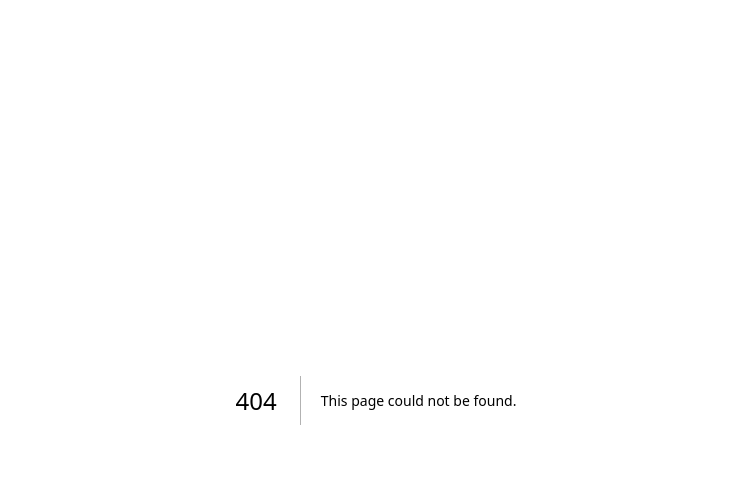
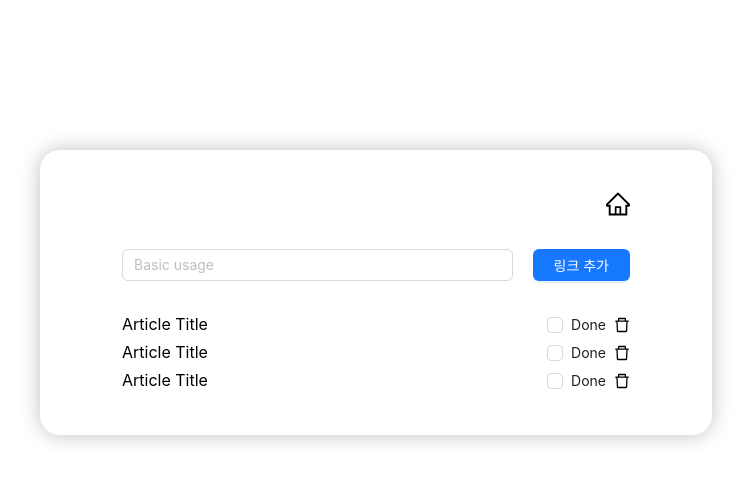
Before and after one commit to bible-highting/RandomArticle, a Next.js app in the folder random-article/: page /list in a window 1280 px wide. Before the commit this address had no page. Shown: the top 482 px of the page, without its empty margins (264-1015 px from the left). Built offline with nearby package versions, Linux system fonts and the light colour scheme.

Commit message:
data page markup&styling
- Antdesign icon 설치

```diff
--- a/random-article/package.json
+++ b/random-article/package.json
@@ -9,6 +9,7 @@
     "lint": "next lint"
   },
   "dependencies": {
+    "@ant-design/icons": "^5.1.1",
     "@emotion/react": "^11.11.0",
     "@emotion/styled": "^11.11.0",
     "antd": "^5.5.1",
--- /dev/null
+++ b/random-article/pages/list/index.tsx
@@ -0,0 +1,5 @@
+import List from '../../src/components/list/list.container';
+
+export default function ListPage() {
+  return <List />;
+}
--- /dev/null
+++ b/random-article/src/components/list/list.container.tsx
@@ -0,0 +1,5 @@
+import ListUI from './list.presenter';
+
+export default function List() {
+  return <ListUI />;
+}
--- /dev/null
+++ b/random-article/src/components/list/list.presenter.tsx
@@ -0,0 +1,42 @@
+import { Input } from 'antd';
+import * as s from './list.style';
+import { HomeOutlined, DeleteOutlined } from '@ant-design/icons';
+
+export default function ListUI() {
+  return (
+    <>
+      <s.BoxWrapper>
+        <s.Menu>
+          <HomeOutlined />
+        </s.Menu>
+        <s.AddWrapper>
+          <s.LinkInput placeholder='Basic usage' />
+          <s.RandomBtn type='primary'>링크 추가</s.RandomBtn>
+        </s.AddWrapper>
+        <s.ListWrapper>
+          <s.List>
+            <s.Title>Article Title</s.Title>
+            <s.ListMenu>
+              <s.IsRead>Done</s.IsRead>
+              <DeleteOutlined />
+            </s.ListMenu>
+          </s.List>
+          <s.List>
+            <s.Title>Article Title</s.Title>
+            <s.ListMenu>
+              <s.IsRead>Done</s.IsRead>
+              <DeleteOutlined />
+            </s.ListMenu>
+          </s.List>
+          <s.List>
+            <s.Title>Article Title</s.Title>
+            <s.ListMenu>
+              <s.IsRead>Done</s.IsRead>
+              <DeleteOutlined />
+            </s.ListMenu>
+          </s.List>
+        </s.ListWrapper>
+      </s.BoxWrapper>
+    </>
+  );
+}
--- /dev/null
+++ b/random-article/src/components/list/list.style.ts
@@ -0,0 +1,64 @@
+import styled from '@emotion/styled';
+import { Button, Checkbox, Input } from 'antd';
+
+export const BoxWrapper = styled.div`
+  max-width: 672px;
+  margin: 150px auto;
+  padding: 40px 82px;
+  text-align: center;
+  box-shadow: 0px 0px 20px 0px rgba(0, 0, 0, 0.25);
+  border-radius: 20px;
+`;
+
+export const Menu = styled.div`
+  margin-bottom: 30px;
+  text-align: right;
+  font-size: 24px;
+  & > span:hover,
+  & > span:focus {
+    color: #1890ff;
+    cursor: pointer;
+  }
+`;
+
+export const AddWrapper = styled.div`
+  display: flex;
+  align-items: start;
+  gap: 20px;
+`;
+
+export const LinkInput = styled(Input)`
+  flex: 1;
+`;
+
+export const RandomBtn = styled(Button)`
+  padding: 0 20px;
+  margin-bottom: 30px;
+`;
+
+export const ListWrapper = styled.div``;
+
+export const List = styled.div`
+  display: flex;
+  justify-content: space-between;
+  padding: 3px 0;
+`;
+
+export const Title = styled.p`
+  &:hover,
+  &:focus {
+    color: #1890ff;
+    cursor: pointer;
+  }
+`;
+
+export const ListMenu = styled.div`
+  display: flex;
+  align-items: center;
+  & > span:hover,
+  & > span:focus {
+    color: #1890ff;
+    cursor: pointer;
+  }
+`;
+export const IsRead = styled(Checkbox)``;
--- a/random-article/styles/globals.css
+++ b/random-article/styles/globals.css
@@ -9,6 +9,10 @@ body {
 a {
   color: inherit;
   text-decoration: none;
+}
+
+p {
+  margin: 0;
 }
 
 * {
```
Also changed, not shown: 1 other file (tests, documents, lock files or other folders).
